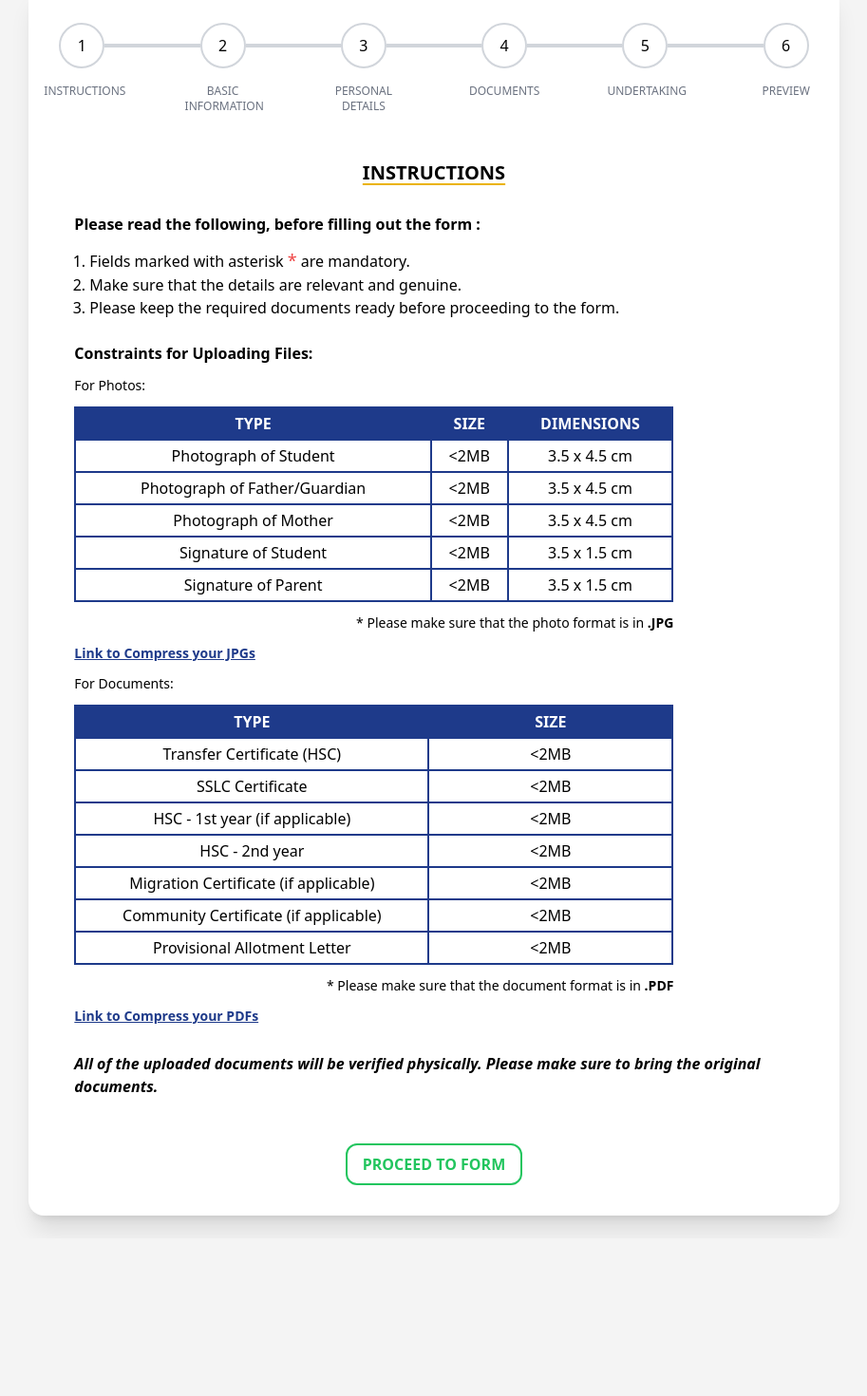
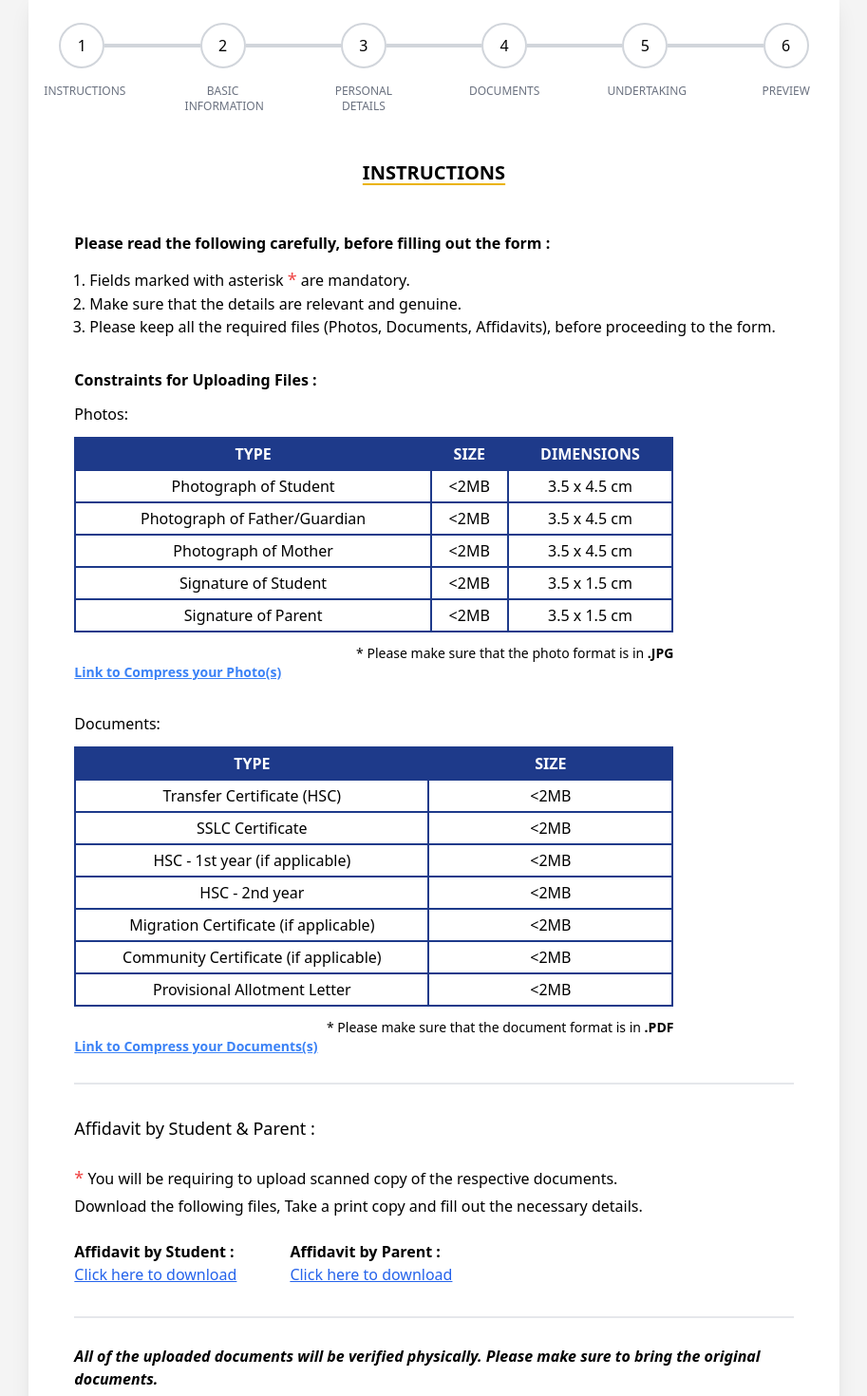
Before and after one commit to vimal-vs/project-ist-client, a React (Create React App) app: page / in a window 1280 px wide. Shown: the part 120-1590 px from the top of the page at 95% size, without its empty margins (183-1096 px from the left). Before the commit the page ends 1424 px from the top, so only its background shows below. Built offline with nearby package versions, Linux system fonts and the light colour scheme.

Commit message:
final changes

```diff
--- a/src/App.js
+++ b/src/App.js
@@ -30,6 +30,7 @@ const FORM_DATA = {
   Nationality: "",
   Religion: "",
   Community: "",
+  MotherTongue: "",
   IndentificationMark1: "",
   IndentificationMark2: "",
   AllergicTo: "",
@@ -54,7 +55,7 @@ const FORM_DATA = {
 
 const FORM_DOCUMENTS = {
   StudentPhoto: [],
-  FatherGaurdianPhoto: [],
+  FatherGuardianPhoto: [],
   MotherPhoto: [],
   StudentSignature: [],
   ParentSignature: [],
@@ -113,7 +114,6 @@ export default function Home() {
   };
 
   const backBtnStyle = "bg-white text-slate-700 uppercase py-2 px-4 rounded-xl font-semibold cursor-pointer border-2 border-slate-700 hover:bg-slate-700 hover:text-white transition duration-200 ease-in-out";
-
   const nextBtnStyle = "text-green-500 hover:bg-green-500 hover:text-white border-2 border-green-500 uppercase py-2 px-4 rounded-xl font-semibold cursor-pointer transition duration-200 ease-in-out";
 
   return (
--- a/src/components/BasicForm.jsx
+++ b/src/components/BasicForm.jsx
@@ -30,7 +30,7 @@ export default function BasicForm({
             <div className="flex flex-col justify-center gap-6 py-6 mb-10">
                 <div>
                     <label htmlFor="student_name">Name{mandateComponent} : </label>
-                    <input name="student_name" type="text" className={inputFieldStyle} value={StudentName} pattern="[a-zA-Z ]*$" onChange={e => updateFields({ StudentName: e.target.value })} autoFocus required />
+                    <input name="student_name" type="text" className={inputFieldStyle} value={StudentName} pattern="[a-zA-Z. ]*$" onChange={e => updateFields({ StudentName: e.target.value })} autoFocus required />
                 </div>
                 <div>
                     <label htmlFor="gender">Gender{mandateComponent} : </label>
--- a/src/components/Documents.jsx
+++ b/src/components/Documents.jsx
@@ -13,17 +13,12 @@ export default function Documents({
   const mandateComponent = <span className="text-red-500 text-lg">&#42;</span>;
   const fileNameStyle = "font-semibold text-blue-900 text-sm italic";
 
-  const redirectPDF = () => {
-    window.open("https://pdfcompressor.com", "_blank")
-  };
-
   return (
     <div className="flex flex-col gap-2 pb-8 p-2">
-      <h2 className="text-center uppercase font-semibold text-xl underline underline-offset-4 py-4 decoration-yellow-500">Document Submission</h2>
+      <h2 className="text-center uppercase font-semibold text-xl underline underline-offset-4 py-4 decoration-yellow-500">Documents</h2>
       <p className="w-fit font-medium">Upload the respective documents carefully.</p>
-      <p className="w-fit font-medium">The file&#40;s&#41; should be of type .PDF and file size should be less than 2MB.</p>
-      <button onClick={redirectPDF} className="mt-2 w-fit underline text-blue-900 text-sm md:text-base">Link to compress your PDFs</button>
-      <div className="flex flex-wrap gap-8 py-10">
+      <p className="w-fit">The file&#40;s&#41; should be of type .PDF and file size should be less than 2MB.</p>
+      <div className="flex flex-wrap gap-10 py-10">
         <div className="flex flex-col gap-3 w-56">
           <label htmlFor="transfer_certificate">Transfer Certificate (HSC){mandateComponent}: </label>
           <input type="file" name="transfer_certificate" accept=".pdf" className={fileStyle} onChange={e => updateDocuments({ TransferCertificate: e.target.files[0] })} autoFocus required={TransferCertificate?.length === 0 ? true : false} />
--- a/src/components/Instructions.jsx
+++ b/src/components/Instructions.jsx
@@ -11,20 +11,28 @@ export default function Instructions() {
     window.open("https://pdfcompressor.com", "_blank")
   };
 
+  const studentPDF = () => {
+    window.open("/student_affidavit.pdf", "_blank")
+  };
+
+  const parentPDF = () => {
+    window.open("/parent_affidavit.pdf", "_blank")
+  };
+
   return (
-    <div className="flex flex-col gap-3 px-2 my-6 md:my-12">
+    <div className="flex flex-col gap-8 px-2 my-6 md:my-12">
       <h2 className="text-center uppercase font-semibold text-xl underline underline-offset-4 decoration-yellow-500">Instructions</h2>
       <div className="flex flex-col gap-3 mt-4">
-        <h2 className="font-semibold">Please read the following, before filling out the form :</h2>
+        <h2 className="font-semibold">Please read the following carefully, before filling out the form :</h2>
         <ol className="list-decimal ml-4">
           <li>Fields marked with asterisk {mandateComponent} are mandatory.</li>
           <li>Make sure that the details are relevant and genuine.</li>
-          <li>Please keep the required documents ready before proceeding to the form.</li>
+          <li>Please keep all the required files &#40;Photos, Documents, Affidavits&#41;, before proceeding to the form.</li>
         </ol>
       </div>
-      <div className="flex flex-col gap-3 mt-3">
-        <h2 className="font-semibold">Constraints for Uploading Files:</h2>
-        <p className="font-medium text-sm">For Photos:</p>
+      <div className="flex flex-col gap-3">
+        <h2 className="font-semibold">Constraints for Uploading Files :</h2>
+        <p className="font-medium">Photos:</p>
         <table className={`text-center text-sm md:text-base md:w-5/6 ${tableBorder}`}>
           <tbody>
             <tr>
@@ -69,11 +77,13 @@ export default function Instructions() {
             </tr>
           </tbody>
         </table>
-        <p className="text-right text-sm md:w-5/6">&#42; Please make sure that the photo format is in <span className="font-semibold">.JPG</span></p>
-        <button onClick={redirectJPG} className="w-max underline font-semibold text-blue-900 text-sm">Link to Compress your JPGs</button>
+        <div className="flex flex-col gap-3 md:gap-0">
+          <p className="text-right text-xs md:text-sm md:w-5/6">&#42; Please make sure that the photo format is in <span className="font-semibold">.JPG</span></p>
+          <button type="button" onClick={redirectJPG} className="w-max underline font-semibold text-blue-500 text-sm">Link to Compress your Photo&#40;s&#41;</button>
+        </div>
       </div>
       <div className="flex flex-col gap-3">
-        <p className="font-medium text-sm">For Documents:</p>
+        <p className="font-medium">Documents:</p>
         <table className={`text-center text-sm md:text-base md:w-5/6 ${tableBorder}`}>
           <tbody>
             <tr>
@@ -124,8 +134,27 @@ export default function Instructions() {
             </tr>
           </tbody>
         </table>
-        <p className="text-right text-sm md:w-5/6">&#42; Please make sure that the document format is in <span className="font-semibold">.PDF</span></p>
-        <button onClick={redirectPDF} className="w-max underline font-semibold text-blue-900 text-sm">Link to Compress your PDFs</button>
+        <div className="flex flex-col md:gap-0">
+          <p className="text-right text-xs md:text-sm md:w-5/6">&#42; Please make sure that the document format is in <span className="font-semibold">.PDF</span></p>
+          <button type="button" onClick={redirectPDF} className="w-max underline font-semibold text-blue-500 text-sm">Link to Compress your Documents&#40;s&#41;</button>
+        </div>
+        <div className="flex flex-col gap-6 py-8 border-y-2 mt-4">
+          <h3 className="font-medium text-lg">Affidavit by Student & Parent :</h3>
+          <div className="flex flex-col text-sm md:text-base gap-1">
+            <p>{mandateComponent} You will be requiring to upload scanned copy of the respective documents.</p>
+            <p>Download the following files, Take a print copy and fill out the necessary details.</p>
+          </div>
+          <div className="flex flex-col gap-4 md:flex-row md:gap-14">
+            <div>
+              <p className="font-semibold">Affidavit by Student :</p>
+              <button type="button" onClick={studentPDF} className="w-fit underline text-blue-600">Click here to download</button>
+            </div>
+            <div>
+              <p className="font-semibold">Affidavit by Parent :</p>
+              <button type="button" onClick={parentPDF} className="w-fit underline text-blue-600">Click here to download</button>
+            </div>
+          </div>
+        </div>
         <p className="mt-4 font-semibold italic">All of the uploaded documents will be verified physically. Please make sure to bring the original documents.</p>
       </div>
     </div>
--- a/src/components/PersonalForm.jsx
+++ b/src/components/PersonalForm.jsx
@@ -4,6 +4,7 @@ export default function PersonalForm({
   Nationality,
   Religion,
   Community,
+  MotherTongue,
   IndentificationMark1,
   IndentificationMark2,
   AllergicTo,
@@ -26,7 +27,7 @@ export default function PersonalForm({
   PermanentPincode,
   updateFields,
   StudentPhoto,
-  FatherGaurdianPhoto,
+  FatherGuardianPhoto,
   MotherPhoto,
   StudentSignature,
   ParentSignature,
@@ -38,12 +39,8 @@ export default function PersonalForm({
   const mandateComponent = <span className="text-red-500 text-lg">&#42;</span>;
   const fileNameStyle = "font-semibold text-blue-900 text-sm italic";
 
-  const redirectJPG = () => {
-    window.open("https://compressjpeg.com", "_blank")
-  };
-
   const [showStudentPhoto, setShowStudentPhoto] = useState();
-  const [showFatherGaurdianPhoto, setShowFatherGaurdianPhoto] = useState("");
+  const [showFatherGuardianPhoto, setShowFatherGuardianPhoto] = useState("");
   const [showMotherPhoto, setShowMotherPhoto] = useState("");
   const [showStudentSignature, setShowStudentSignature] = useState("");
   const [showParentSignature, setShowParentSignature] = useState("");
@@ -68,7 +65,7 @@ export default function PersonalForm({
           <label htmlFor="nationality">Nationality{mandateComponent} : </label>
           <select name="nationality" className={inputFieldStyle} value={Nationality || ""} pattern="[a-zA-Z ]*$" onChange={e => updateFields({ Nationality: e.target.value })} autoFocus required>
             <option value="" disabled>Select</option>
-            <option value="india">India</option>
+            <option value="india">Indian</option>
           </select>
         </div>
         <div>
@@ -87,6 +84,10 @@ export default function PersonalForm({
             <option value="st">ST</option>
             <option value="sca">SCA</option>
           </select>
+        </div>
+        <div>
+          <label htmlFor="mother_tongue">Mother Tongue{mandateComponent} : </label>
+          <input name="mother_tongue" type="text" className={inputFieldStyle} value={MotherTongue} onChange={e => updateFields({ MotherTongue: e.target.value })} required />
         </div>
         <div>
           <label htmlFor="identification_mark_one">Identification Mark 1{mandateComponent} : </label>
@@ -184,7 +185,6 @@ export default function PersonalForm({
         <div className="flex flex-col gap-4 mt-6">
           <div className="flex flex-col gap-2">
             <p className="w-fit font-medium">Upload the respective photos and make sure that the file is of .JPG and file size is less than 2MB.</p>
-            <button onClick={redirectJPG} className="w-fit text-start mt-2 underline text-blue-900 text-sm md:text-base">Link to compress your JPGs</button>
           </div>
           <div className="flex flex-wrap gap-10 pt-6">
             <div className="flex flex-col gap-5 w-56">
@@ -197,12 +197,12 @@ export default function PersonalForm({
               </div>
             </div>
             <div className="flex flex-col gap-5 w-56">
-              <label htmlFor="father_photo">Father&apos;s/Gaurdian&apos;s Photo{mandateComponent} : </label>
+              <label htmlFor="father_photo">Father&apos;s/Guardian&apos;s Photo{mandateComponent} : </label>
               <div className="flex flex-col gap-2">
                 <input type="file" name="father_photo" accept=".jpg" className={fileStyle}
-                  onChange={e => { updateDocuments({ FatherGaurdianPhoto: e.target.files[0] }); (e.target.files[0]) ? setShowFatherGaurdianPhoto(URL.createObjectURL(e.target.files[0])) : setShowFatherGaurdianPhoto("") }} required={FatherGaurdianPhoto?.length === 0 ? true : false} />
-                <img src={showFatherGaurdianPhoto} alt="" />
-                <p className={fileNameStyle}>{FatherGaurdianPhoto?.name}</p>
+                  onChange={e => { updateDocuments({ FatherGuardianPhoto: e.target.files[0] }); (e.target.files[0]) ? setShowFatherGuardianPhoto(URL.createObjectURL(e.target.files[0])) : setShowFatherGuardianPhoto("") }} required={FatherGuardianPhoto?.length === 0 ? true : false} />
+                <img src={showFatherGuardianPhoto} alt="" />
+                <p className={fileNameStyle}>{FatherGuardianPhoto?.name}</p>
               </div>
             </div>
             <div className="flex flex-col gap-5 w-56">
@@ -224,7 +224,7 @@ export default function PersonalForm({
               </div>
             </div>
             <div className="flex flex-col gap-5 w-56">
-              <label htmlFor="parent_signature">Parent&apos;s/Gaurdian&apos;s Signature{mandateComponent} : </label>
+              <label htmlFor="parent_signature">Parent&apos;s/Guardian&apos;s Signature{mandateComponent} : </label>
               <div className="flex flex-col gap-2">
                 <input type="file" name="parent_signature" accept=".jpg" className={fileStyle}
                   onChange={e => { updateDocuments({ ParentSignature: e.target.files[0] }); (e.target.files[0]) ? setShowParentSignature(URL.createObjectURL(e.target.files[0])) : setShowParentSignature("") }} required={ParentSignature?.length === 0 ? true : false} />
--- a/src/components/Preview.jsx
+++ b/src/components/Preview.jsx
@@ -6,7 +6,7 @@ export default function Preview({ data, documents }) {
 
   const tableBorder = "border-[1px] border-blue-900 p-1";
 
-  const userDataFields = [
+  const userDataFieldsPreview = [
     'Student Name',
     'Gender',
     'DOB',
@@ -24,6 +24,7 @@ export default function Preview({ data, documents }) {
     'Nationality',
     'Religion',
     'Community',
+    'Mother Tongue',
     'Identification Mark One',
     'Identification Mark Two',
     'Allergic To',
@@ -46,9 +47,26 @@ export default function Preview({ data, documents }) {
     'Pin Code: Permanent Address'
   ];
 
+  const userDocumentFieldsPreview = [
+    'Student Photo',
+    'Father/Guardian Photo',
+    'Mother Photo',
+    'Student Signature',
+    'Parent Signature',
+    'Transfer Certificate',
+    'SSLC Certificate',
+    'HSC First Year Certificate',
+    'HSC Second Year Certificate',
+    'Migration Certificate',
+    'Community Certificate',
+    'Provisional Allotment Letter',
+    "Affidavit By Student",
+    "Affidavit By Parent"
+  ];
+
   const userDocumentFields = [
     'StudentPhoto',
-    'FatherGaurdianPhoto',
+    'FatherGuardianPhoto',
     'MotherPhoto',
     'StudentSignature',
     'ParentSignature',
@@ -63,36 +81,19 @@ export default function Preview({ data, documents }) {
     "AffidavitByParent"
   ];
 
-  const userDocumentFieldsPreview = [
-    'Student Photo',
-    'Father/Gaurdian Photo',
-    'Mother Photo',
-    'Student Signature',
-    'Parent Signature',
-    'Transfer Certificate',
-    'SSLC Certificate',
-    'HSC First Year Certificate',
-    'HSC Second Year Certificate',
-    'Migration Certificate',
-    'Community Certificate',
-    'Provisional Allotment Letter',
-    "Affidavit By Student",
-    "Affidavit By Parent"
-  ];
-
   const userDataValues = data;
 
   const userDocumentValues = { ...documents };
 
-  const userDocuments = new FormData();
+  const userDocumentsFormData = new FormData();
 
   Object.keys(userDocumentValues).map((step, i) => {
-    return userDocuments.append(userDocumentFields[i], userDocumentValues[step]);
+    return userDocumentsFormData.append(userDocumentFields[i], userDocumentValues[step]);
   })
 
   const DisplayFormData = Object.keys(userDataValues).map((step, i) => {
     return (
-      <Table key={step} keyy={userDataFields[i]} value={userDataValues[step]} status={!data[step] ? (<span className="text-red-500 font-medium">&#40;?&#41;</span>) : (<span className="text-green-500 text-xl font-bold">&#10003;</span>)} />
+      <Table key={step} keyy={userDataFieldsPreview[i]} value={userDataValues[step]} status={!data[step] ? (<span className="text-red-500 font-medium">&#40;?&#41;</span>) : (<span className="text-green-500 text-xl font-bold">&#10003;</span>)} />
     );
   });
   const DisplayDocumentData = Object.keys(documents).map((step, i) => {
@@ -100,7 +101,6 @@ export default function Preview({ data, documents }) {
       <Table key={step} keyy={userDocumentFieldsPreview[i]} value={userDocumentValues[step]?.name} status={userDocumentValues[step]?.name === undefined ? (<span className="text-red-500 font-medium">&#40;?&#41;</span>) : (<span className="text-green-500 text-xl font-bold">&#10003;</span>)} />
     );
   });
-
 
   const [checkBox, setCheckBox] = useState(false);
   const [changeButton, setChangeButton] = useState(false);
@@ -118,7 +118,7 @@ export default function Preview({ data, documents }) {
 
     const regNumber = data.ApplicationNumber;
 
-    axios.post(`${process.env.REACT_APP_API_URL}/api/upload/${regNumber}`, userDocuments, {
+    axios.post(`${process.env.REACT_APP_API_URL}/api/upload/${regNumber}`, userDocumentsFormData, {
       headers: {
         'content-type': 'multipart/form-data',
       }
@@ -131,6 +131,7 @@ export default function Preview({ data, documents }) {
                 window.location.href = '/success';
               }
               else alert("Register Number already exists!");
+              console.log(res);
             })
             .catch(err => {
               alert(err);
@@ -138,6 +139,7 @@ export default function Preview({ data, documents }) {
         }
       })
       .catch(err => {
+        console.log(err);
         alert("Check your file(s) size & try again!");
       });
   }
@@ -160,7 +162,7 @@ export default function Preview({ data, documents }) {
         </tbody>
       </table>
       <div className="flex flex-col gap-4 border-y-2 py-8">
-        <h3 className="md:text-lg font-medium underline underline-offset-4 decoration-yellow-500">Here's the Preview of the uploaded images :</h3>
+        <h3 className="md:text-lg font-medium underline underline-offset-4 decoration-yellow-500">Here's the Preview of uploaded images :</h3>
         <div className="flex flex-col gap-12 px-4 md:w-3/4">
           <div className="flex flex-col md:flex-row md:justify-between gap-6">
             {userDocumentValues["StudentPhoto"]?.name !== undefined &&
@@ -169,10 +171,10 @@ export default function Preview({ data, documents }) {
                 <img src={URL.createObjectURL(userDocumentValues["StudentPhoto"])} alt="img" className="h-40 object-contain border-2 border-gray-300 bg-gray-100" />
               </div>
             }
-            {userDocumentValues["FatherGaurdianPhoto"]?.name !== undefined &&
+            {userDocumentValues["FatherGuardianPhoto"]?.name !== undefined &&
               <div className="flex flex-col gap-2 md:w-52">
                 <p className="">Father&apos;s/Gaurdian&apos;s Photo :</p>
-                <img src={URL.createObjectURL(userDocumentValues["FatherGaurdianPhoto"])} alt="img" className="h-40 object-contain border-2 border-gray-300 bg-gray-100" />
+                <img src={URL.createObjectURL(userDocumentValues["FatherGuardianPhoto"])} alt="img" className="h-40 object-contain border-2 border-gray-300 bg-gray-100" />
               </div>
             }
             {userDocumentValues["MotherPhoto"]?.name !== undefined &&
@@ -190,23 +192,23 @@ export default function Preview({ data, documents }) {
             }
             {userDocumentValues["ParentSignature"]?.name !== undefined &&
               <div className="flex flex-col gap-2 md:w-60">
-                <p className="">Parent&apos;s/Gaurdian&apos;s Signature :</p>
+                <p className="">Parent&apos;s/Guardian&apos;s Signature :</p>
                 <img src={URL.createObjectURL(userDocumentValues["ParentSignature"])} alt="img" className="h-40 object-contain border-2 border-gray-300 bg-gray-100 md:w-52" />
               </div>
             }
           </div>
         </div>
       </div>
-      <div className="flex flex-col gap-2 py-6">
-        <button onClick={() => window.print()} className="bg-blue-900/90 font-normal text-white py-1 w-fit px-2 rounded-md hover:bg-blue-900 transition-all duration-150">Download Application</button>
-        <p className="text-sm italic">Select destination as "Save as PDF" and save the PDF before submission.</p>
-        <p className="text-sm"> Make sure to bring the hard copy of this application.</p>
+      <div className="flex flex-col gap-2 pb-6">
+        <p className="text-sm italic">Click the below button to save this application as PDF before submission.</p>
+        <button onClick={() => window.print()} className="bg-blue-900/90 font-normal text-white py-1 w-fit px-3 rounded-md hover:bg-blue-900 transition-all duration-150">Download Application</button>
+        <p className="text-sm font-semibold italic"><span className="text-red-500 text-lg">&#42;</span>You are requested to bring hard copy of the application.</p>
       </div>
-      <div className="flex gap-2 items-start px-2">
-        <input type="checkbox" name="confirmation" className="border-2 w-fit mt-[5px]" onChange={handleCheckBox} />
-        <label htmlFor="confirmation" className="font-medium px-4 text-sm md:text-base">I assure that the above all details and documents are genuine and if found falsified, I understand that my admission will stand forfeited.</label>
+      <div className="flex gap-1 items-start px-4">
+        <input type="checkbox" name="confirmation" className=" w-fit mt-[5px]" onChange={handleCheckBox} />
+        <label htmlFor="confirmation" className="font-medium px-2 text-sm md:text-base">I assure that the above all details and documents are genuine and if found falsified, I understand that my admission will stand forfeited.</label>
       </div>
-      <button onClick={submitHandler} className={`bg-green-500 text-white hover:bg-green-600 border-2 border-green-500 hover:border-green-600 uppercase py-2 px-4 rounded-xl font-semibold cursor-pointer transition duration-200 ease-in-out w-fit mx-auto ${!checkBox && 'pointer-events-none opacity-50 cursor-not-allowed'}`}>{!changeButton ? "Submit" : "Loading..."}</button>
+      <button type="button" onClick={submitHandler} className={`bg-green-500 text-white hover:bg-green-600 border-2 border-green-500 hover:border-green-600 uppercase py-2 px-4 rounded-xl font-semibold cursor-pointer transition duration-200 ease-in-out w-fit mx-auto ${!checkBox && 'pointer-events-none opacity-50 cursor-not-allowed'} ${changeButton && "opacity-80 pointer-events-none"}`}>{!changeButton ? "Submit" : "Loading..."}</button>
     </div>
   )
 };
--- a/src/hooks/useMultiStepForm.jsx
+++ b/src/hooks/useMultiStepForm.jsx
@@ -1,4 +1,4 @@
-import { useState } from 'react'
+import { useState } from 'react';
 
 export default function useMultiStepForm(steps) {
 
@@ -9,6 +9,8 @@ export default function useMultiStepForm(steps) {
             if (i >= steps.length - 1) return i;
             return i + 1;
         })
+        document.body.scrollTop = 0;
+        document.documentElement.scrollTop = 0;
     };
 
     const back = () => {
@@ -16,6 +18,8 @@ export default function useMultiStepForm(steps) {
             if (i <= 0) return i;
             return i - 1;
         })
+        document.body.scrollTop = 0;
+        document.documentElement.scrollTop = 0;
     };
 
     const goTo = (i) => {
--- a/src/pages/Success.jsx
+++ b/src/pages/Success.jsx
@@ -7,7 +7,7 @@ export default function Success() {
             <Confetti numberOfPieces={300} recycle={false} gravity={0.1} className='w-full' />
             <img src={SuccessImg} alt="src" />
             <p className=' md:text-3xl lg:text-4xl'>Form has been submitted successfully <span className='text-xl md:text-3xl'>🥳</span></p>
-            <p className=''>For any futher inqueries, please contact Admission Office.</p>
+            <p className='text-sm md:text-base'>For any futher inqueries, please contact Admission Office.</p>
         </div>
     )
 };
```
Also changed, not shown: public/index.html (+4 -10 lines), src/components/Undertaking.jsx (+1 -11 lines).
